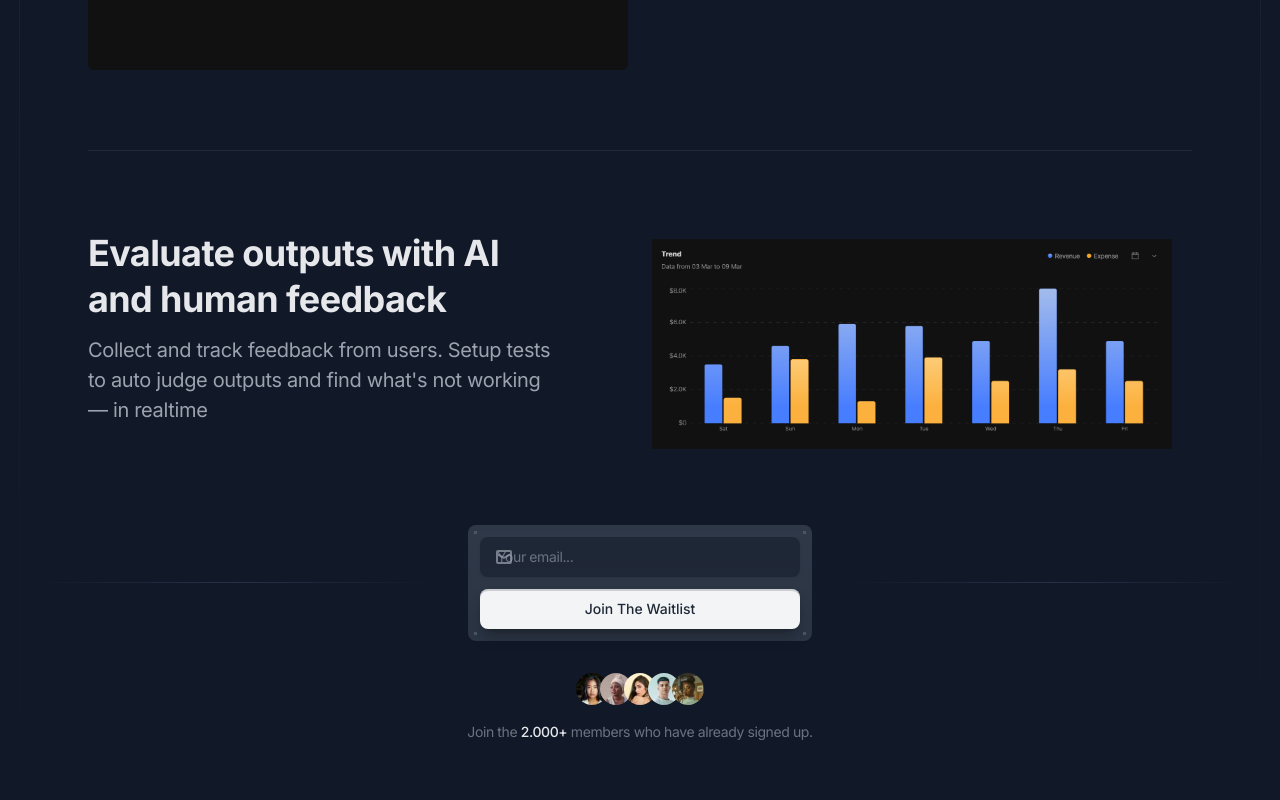
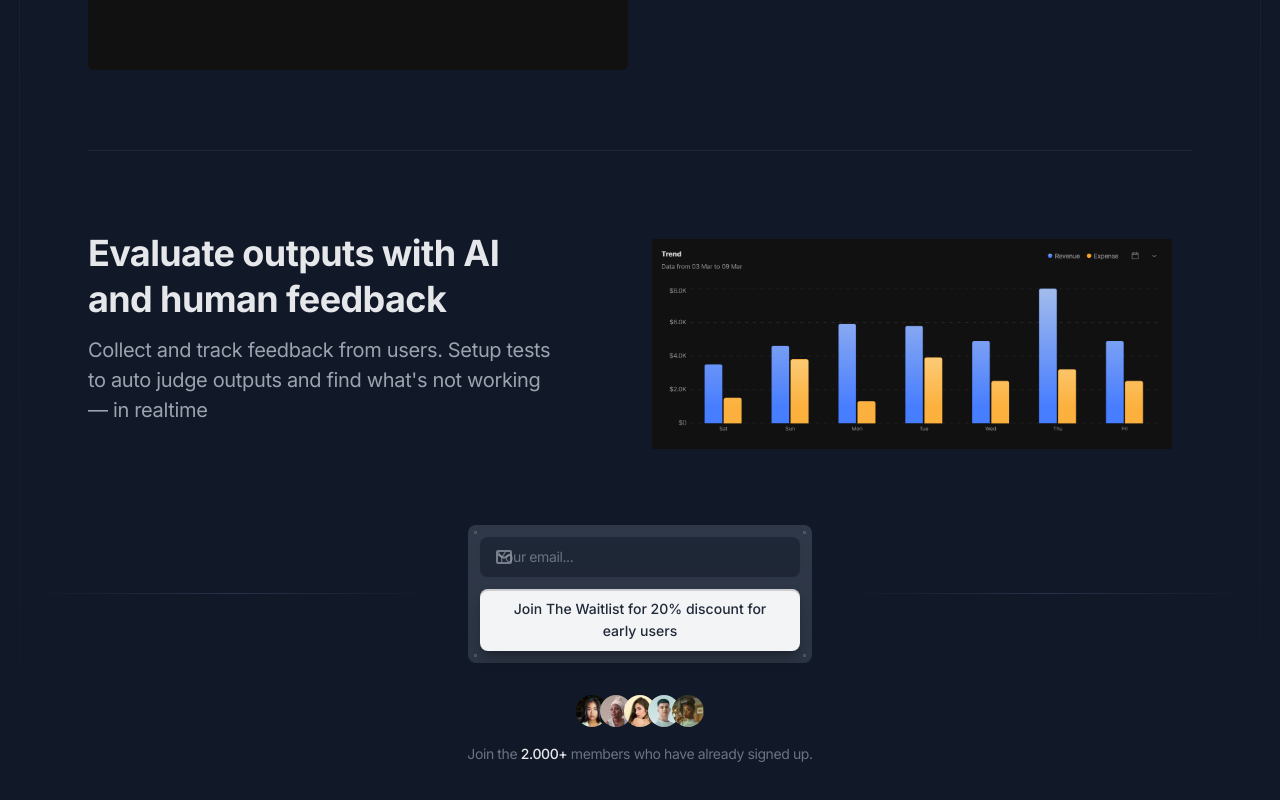
Before and after one commit to anuragvishwa/traincore-ui, a Next.js app: page / in a window 1280 px wide. Shown: the part 1722-2522 px from the top of the page. Built offline with nearby package versions, Linux system fonts and the light colour scheme.

Commit message:
changed landing screen

```diff
--- a/components/subscribe-form.tsx
+++ b/components/subscribe-form.tsx
@@ -76,7 +76,7 @@ export default function SubscribeForm() {
                   className="btn text-gray-100 bg-gray-900 hover:bg-gray-800 dark:text-gray-800 dark:bg-gray-100 dark:hover:bg-white w-full"
                   type="submit"
                 >
-                  Join The Waitlist
+                  Join The Waitlist for 20% discount for early users
                 </button>
               </div>
             </div>
```
